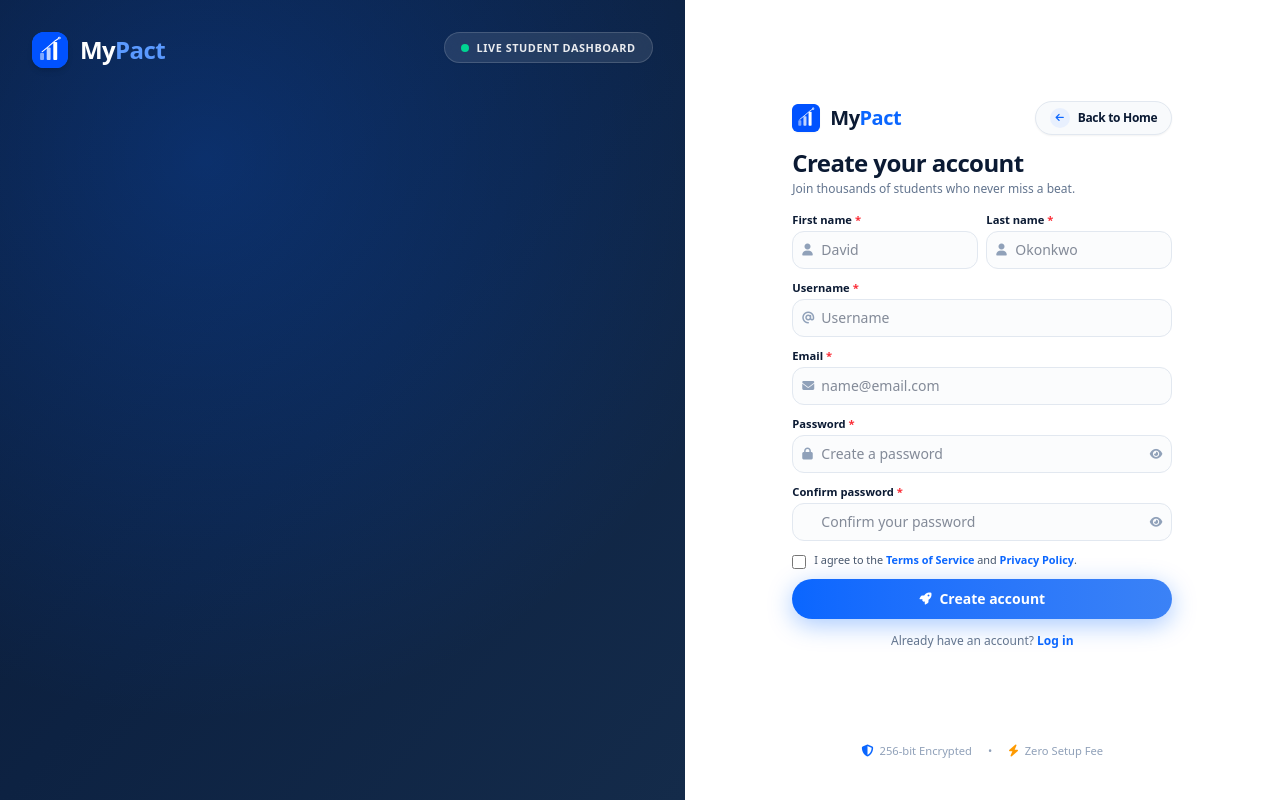
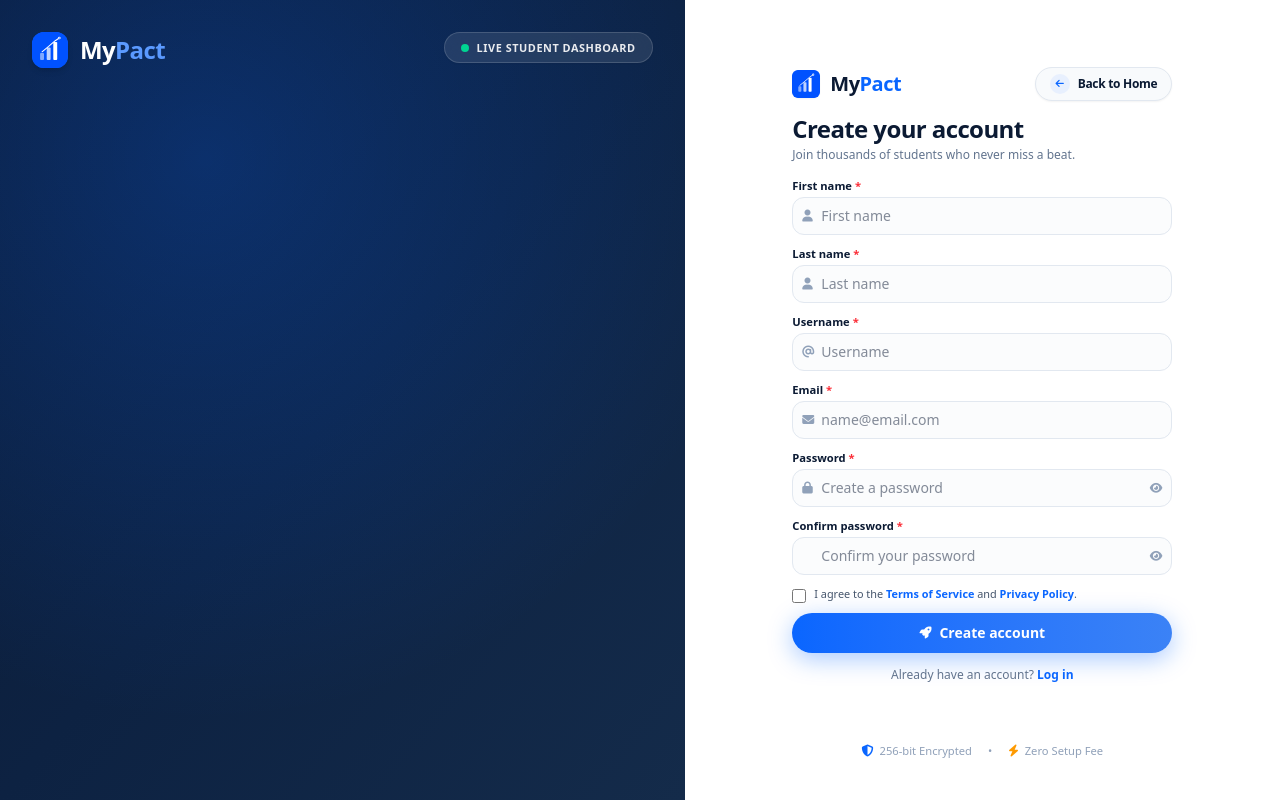
Before and after one commit to CodeWithHife/My-Pact, a Next.js app: page /signup in a window 1280 px wide. Built offline with nearby package versions, Linux system fonts and the light colour scheme.

Commit message:
Convert First Name and Last Name to vertical stacked block inputs on signup page

```diff
--- a/src/app/signup/page.tsx
+++ b/src/app/signup/page.tsx
@@ -473,8 +473,7 @@ export default function SignUpPage() {
             {/* If Form is NOT Submitted */}
             {!isSuccess ? (
               <form onSubmit={handleSubmit} noValidate className="space-y-2.5">
-                {/* Row 1: First & Last Name */}
-                <div className="grid grid-cols-2 gap-2">
+                {/* First Name (Full Width Block) */}
                 <div className="relative">
                   <label className="block text-[0.7rem] font-bold text-[#0b1a33] mb-0.5">
                     First name <span className="text-red-500">*</span>
@@ -487,8 +486,8 @@ export default function SignUpPage() {
                       value={formData.firstName}
                       onChange={handleInputChange}
                       onBlur={() => handleBlur("firstName")}
-                        placeholder="David"
-                        className={`w-full pl-7 pr-2 py-2 rounded-xl border text-xs sm:text-sm font-medium transition-all outline-none bg-slate-50/50 focus:bg-white ${(touched.firstName || hasSubmitted) && currentErrors.firstName
+                      placeholder="First name"
+                      className={`w-full pl-7 pr-3 py-2 rounded-xl border text-xs sm:text-sm font-medium transition-all outline-none bg-slate-50/50 focus:bg-white ${(touched.firstName || hasSubmitted) && currentErrors.firstName
                         ? "border-red-500 ring-2 ring-red-500/10"
                         : touched.firstName && !currentErrors.firstName && formData.firstName
                           ? "border-emerald-500 ring-2 ring-emerald-500/10"
@@ -501,6 +500,7 @@ export default function SignUpPage() {
                   )}
                 </div>
 
+                {/* Last Name (Full Width Block) */}
                 <div className="relative">
                   <label className="block text-[0.7rem] font-bold text-[#0b1a33] mb-0.5">
                     Last name <span className="text-red-500">*</span>
@@ -513,8 +513,8 @@ export default function SignUpPage() {
                       value={formData.lastName}
                       onChange={handleInputChange}
                       onBlur={() => handleBlur("lastName")}
-                        placeholder="Okonkwo"
-                        className={`w-full pl-7 pr-2 py-2 rounded-xl border text-xs sm:text-sm font-medium transition-all outline-none bg-slate-50/50 focus:bg-white ${(touched.lastName || hasSubmitted) && currentErrors.lastName
+                      placeholder="Last name"
+                      className={`w-full pl-7 pr-3 py-2 rounded-xl border text-xs sm:text-sm font-medium transition-all outline-none bg-slate-50/50 focus:bg-white ${(touched.lastName || hasSubmitted) && currentErrors.lastName
                         ? "border-red-500 ring-2 ring-red-500/10"
                         : touched.lastName && !currentErrors.lastName && formData.lastName
                           ? "border-emerald-500 ring-2 ring-emerald-500/10"
@@ -525,7 +525,6 @@ export default function SignUpPage() {
                   {(touched.lastName || hasSubmitted) && currentErrors.lastName && (
                     <p className="text-[0.62rem] text-red-500 mt-0.5 font-medium leading-tight">{currentErrors.lastName}</p>
                   )}
-                  </div>
                 </div>
 
                 {/* Row 2: Username */}
```
Lines whose indentation alone changed are shown as unchanged.
